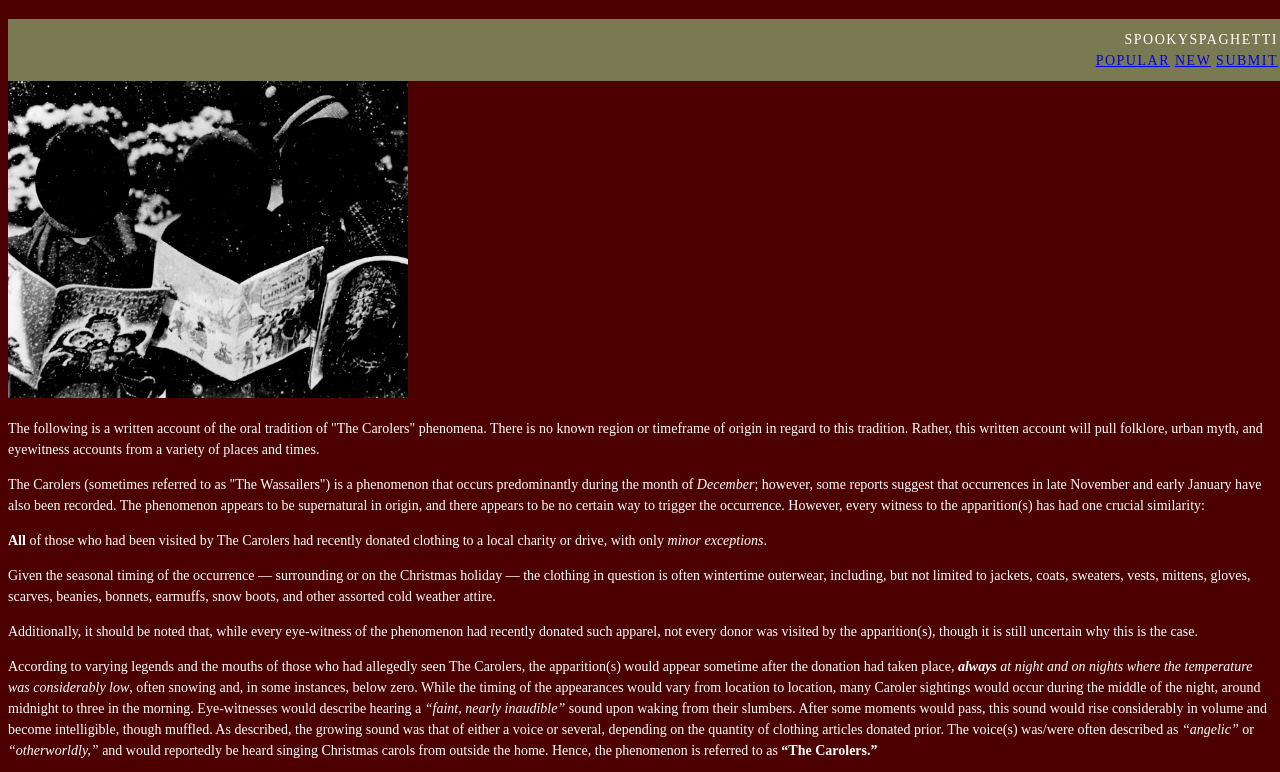
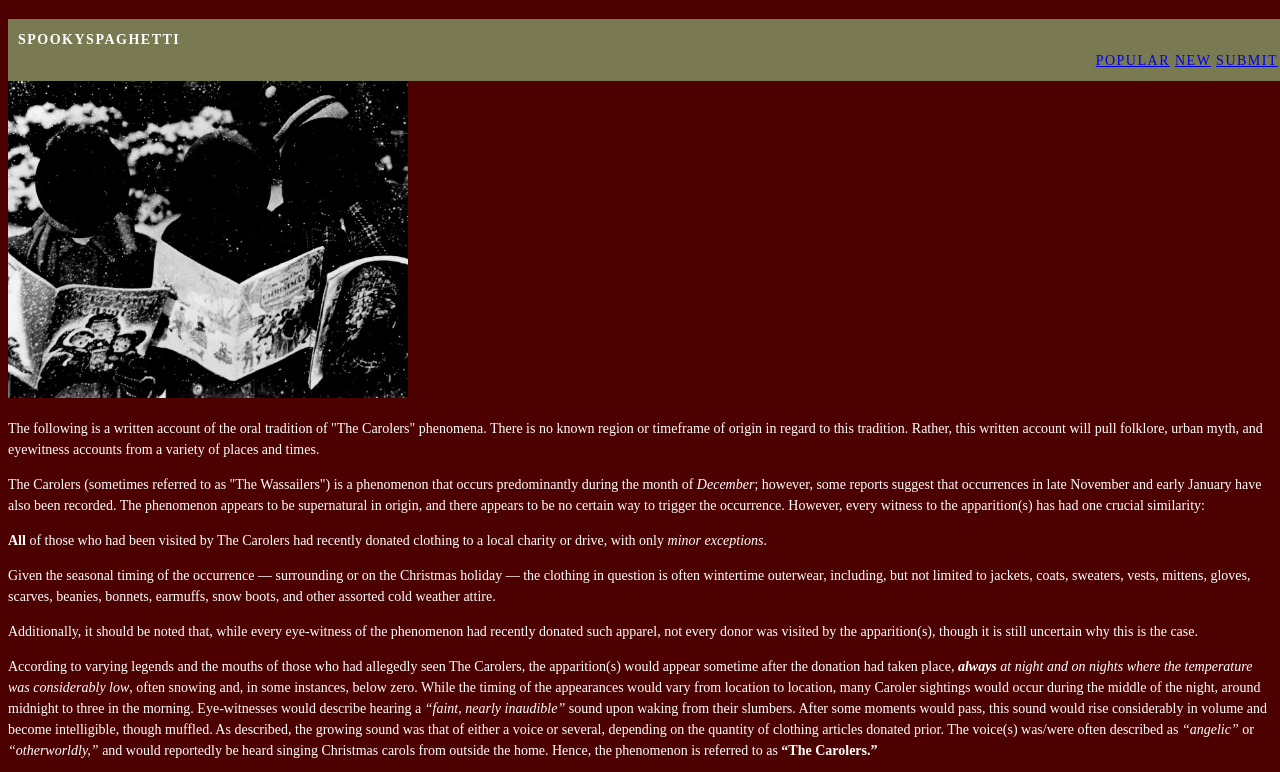
Before and after one commit to JazlynJolie/ex10-grc365, a plain HTML site: page index.html in a window 1280 px wide. Shown: the top 772 px of the page. Drawn offline with Linux system fonts and the light colour scheme.

Commit message:
title header

```diff
--- a/style.css
+++ b/style.css
@@ -20,3 +20,8 @@ header {
   z-index: 10;
   background-color: #7a7a52;
 }
+
+.title {
+  font-weight: 700;
+  text-align: left;
+}
```
